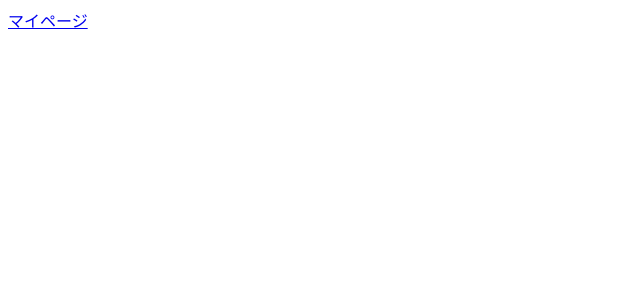
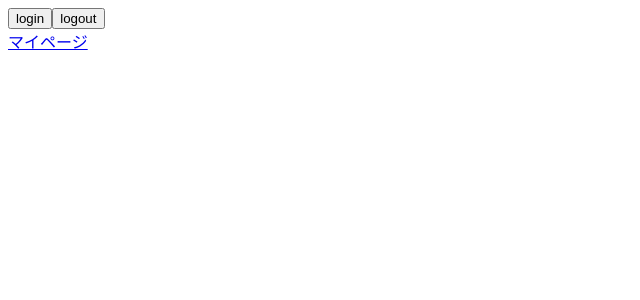
Before and after one commit to sadnessOjisan/getout, a Next.js app: page / in a window 1280 px wide. Shown: the top 300 px of the page, without its empty margins (0-640 px from the left). Built offline with nearby package versions, Linux system fonts and the light colour scheme.

Commit message:
setup auth

```diff
--- /dev/null
+++ b/src/pages/api/login.ts
@@ -0,0 +1,8 @@
+import { NextApiHandler } from "next";
+
+const login: NextApiHandler = (req, res) => {
+  res.setHeader("Set-Cookie", "session=logined;path=/");
+  res.status(200).json({ name: "John Doe" });
+};
+
+export default login;
--- /dev/null
+++ b/src/pages/api/logout.ts
@@ -0,0 +1,11 @@
+import { NextApiHandler } from "next";
+
+const logout: NextApiHandler = (req, res) => {
+  res.setHeader(
+    "Set-Cookie",
+    "session=logined; expires=Fri, 31-Dec-1999 23:59:59 GMT; path=/"
+  );
+  res.status(200).json({ name: "John Doe" });
+};
+
+export default logout;
--- a/src/pages/index.tsx
+++ b/src/pages/index.tsx
@@ -16,6 +16,20 @@ const Index: VFC = () => {
   }, []);
   return (
     <div>
+      <button
+        onClick={() => {
+          fetch("/api/login");
+        }}
+      >
+        login
+      </button>
+      <button
+        onClick={() => {
+          fetch("/api/logout");
+        }}
+      >
+        logout
+      </button>
       <div>
         <Link href="mypage">マイページ</Link>
       </div>
--- a/src/pages/mypage.tsx
+++ b/src/pages/mypage.tsx
@@ -25,8 +25,9 @@ const Mypage: VFC<Props> = (props) => {
 };
 
 export const getServerSideProps: GetServerSideProps<Props> = async (ctx) => {
-  const cookie = ctx.req.cookies["auth"];
-  if (!cookie) {
+  const cookie = ctx.req.cookies["session"];
+  const isLogined = cookie === "logined";
+  if (!isLogined) {
     return {
       props: {
         _tag: "f",
```
